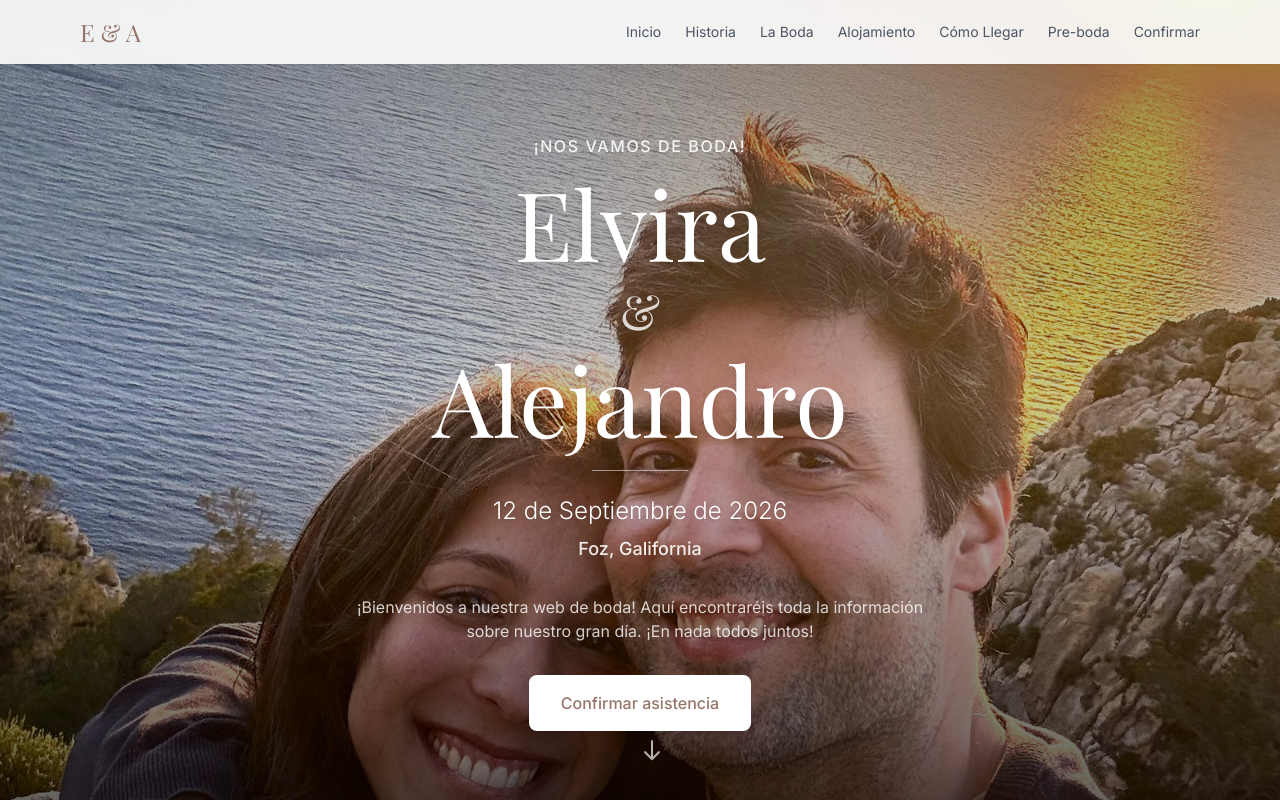
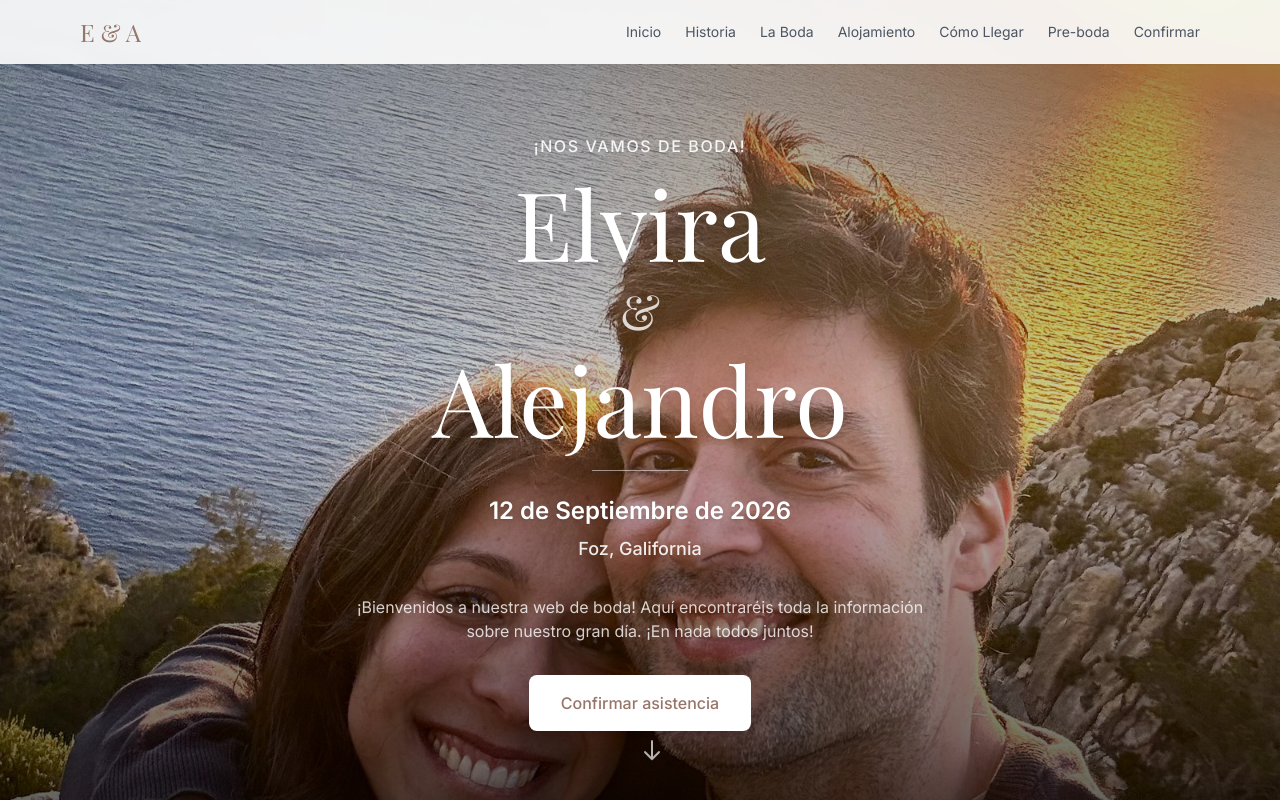
Before and after one commit to kodemonk/boda, a React (Vite) app: page / in a window 1280 px wide. Shown: the top 802 px of the page. Built offline with nearby package versions, Linux system fonts and the light colour scheme; a web font is replaced by a local one.

Commit message:
Increase font weight on date in Hero section
Co-Authored-By: Claude Opus 4.5 <noreply@anthropic.com>

```diff
--- a/src/components/Hero.jsx
+++ b/src/components/Hero.jsx
@@ -30,7 +30,7 @@ function Hero() {
 
         <div className="w-24 h-px bg-white/50 mx-auto mb-6"></div>
 
-        <p className="text-xl md:text-2xl font-light mb-2 drop-shadow">
+        <p className="text-xl md:text-2xl font-semibold mb-2 drop-shadow">
           12 de Septiembre de 2026
         </p>
 
```
